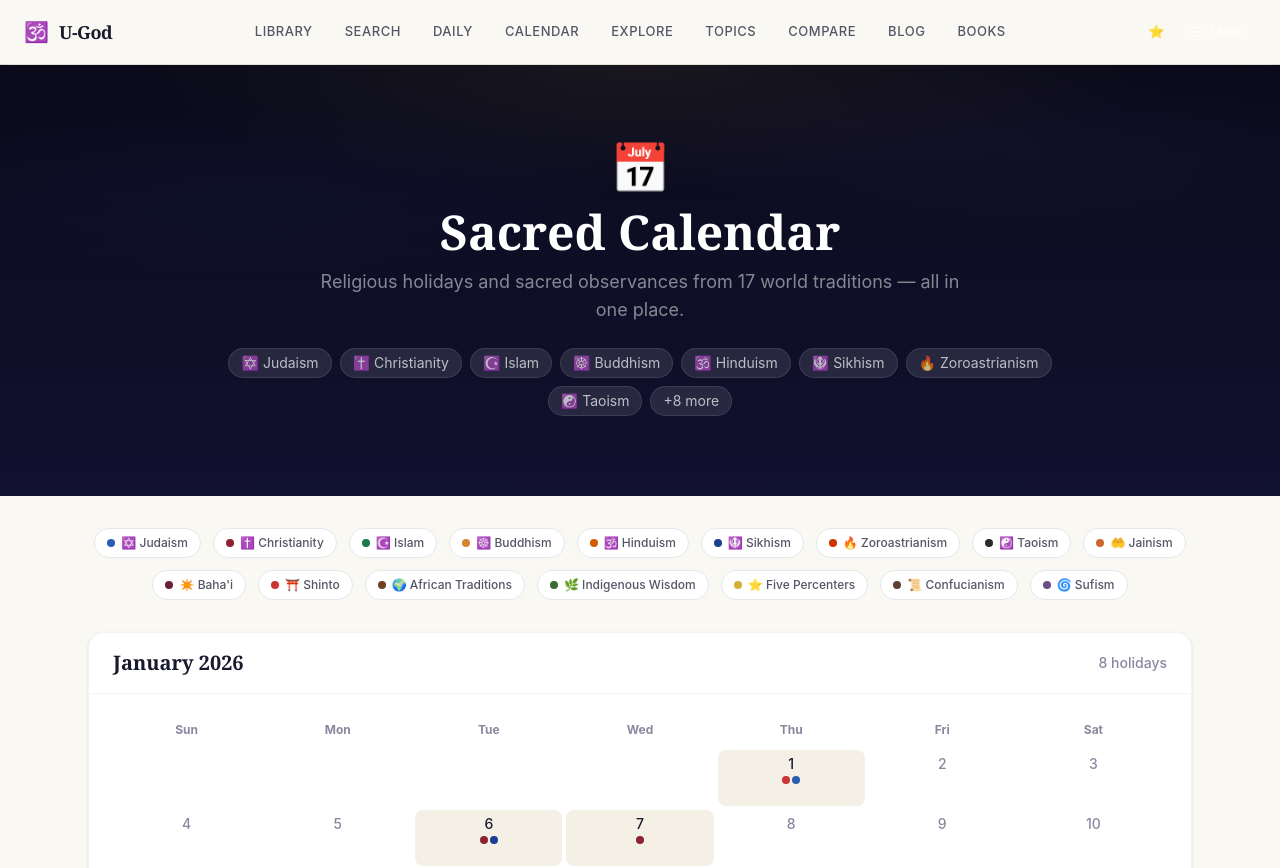
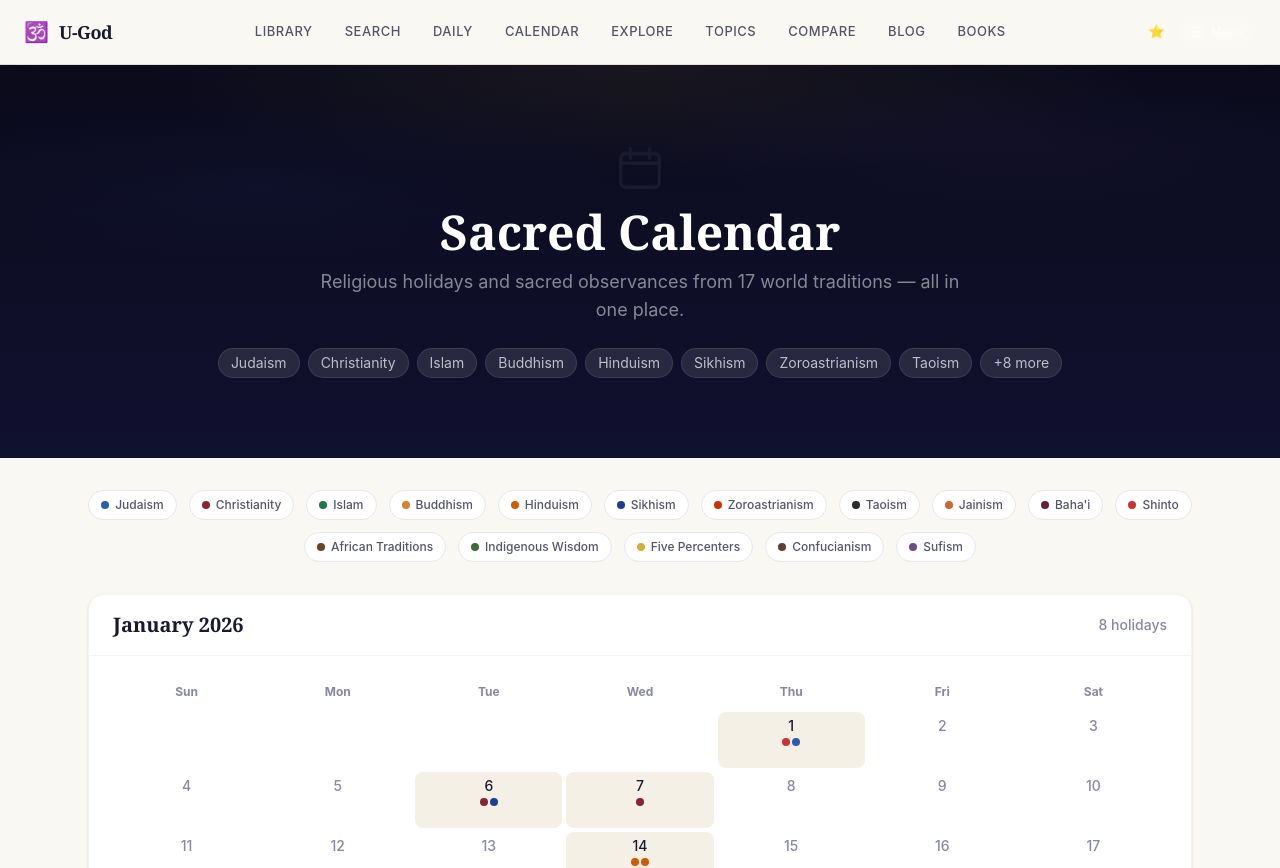
Before and after one commit to abigailleahgoldberg/ugod-app, a Next.js app: page /calendar in a window 1280 px wide. Shown: the top 868 px of the page. Built offline with nearby package versions, Linux system fonts and the light colour scheme.

Commit message:
fix: remove emoji from UI — replace with SVG icons

```diff
--- a/src/app/calendar/page.tsx
+++ b/src/app/calendar/page.tsx
@@ -26,7 +26,7 @@ export default function CalendarPage() {
       {/* Hero */}
       <section className="hero-gradient py-16 sm:py-20">
         <div className="max-w-4xl mx-auto px-4 sm:px-6 text-center">
-          <div className="text-5xl mb-4">📅</div>
+          <div className="mb-4 flex justify-center"><svg width="48" height="48" viewBox="0 0 20 20" fill="none"><rect x="2" y="4" width="16" height="14" rx="2" stroke="currentColor" strokeWidth="1.5"/><path d="M2 8h16M6 2v4M14 2v4" stroke="currentColor" strokeWidth="1.5" strokeLinecap="round"/></svg></div>
           <h1 className="font-display text-3xl sm:text-5xl font-bold text-white mb-3">
             Sacred Calendar
           </h1>
@@ -36,7 +36,7 @@ export default function CalendarPage() {
           <div className="flex flex-wrap justify-center gap-2 mt-6">
             {calendarTraditions.slice(0,8).map(t => (
               <span key={t.key} className="text-sm px-3 py-1 rounded-full bg-white/10 text-white/70 border border-white/10">
-                {t.emoji} {t.name}
+                {t.name}
               </span>
             ))}
             <span className="text-sm px-3 py-1 rounded-full bg-white/10 text-white/70 border border-white/10">
@@ -56,7 +56,7 @@ export default function CalendarPage() {
               className="flex items-center gap-1.5 text-xs font-medium px-3 py-1.5 rounded-full border border-gray-200 hover:border-[var(--gold)] transition-colors bg-white"
             >
               <span className="w-2 h-2 rounded-full flex-shrink-0" style={{ background: t.color }} />
-              <span className="text-[var(--text-secondary)]">{t.emoji} {t.name}</span>
+              <span className="text-[var(--text-secondary)]">{t.name}</span>
             </Link>
           ))}
         </div>
--- a/src/app/holidays/[slug]/page.tsx
+++ b/src/app/holidays/[slug]/page.tsx
@@ -119,19 +119,19 @@ export default async function HolidayPage({ params }: Props) {
               className="inline-flex items-center gap-1.5 text-sm font-semibold px-3 py-1 rounded-full border border-white/20 text-white/70 hover:text-white hover:border-white/40 transition-colors"
               style={{ borderColor: `${trad?.color}60` }}
             >
-              {trad?.emoji} {holiday.tradition}
+              {holiday.tradition}
             </Link>
           </div>
           <h1 className="font-display text-3xl sm:text-5xl font-bold text-white mb-4">{holiday.name}</h1>
           <p className="text-white/50 text-base sm:text-lg max-w-xl mx-auto mb-4">{holiday.description}</p>
           <div className="flex flex-wrap justify-center gap-2 text-sm">
             <span className="px-3 py-1 rounded-full bg-white/10 text-white/70 border border-white/10">
-              📅 {MONTH_NAMES[holiday.month - 1]} {holiday.day}
+              <svg width="14" height="14" viewBox="0 0 20 20" fill="none" style={{ display: 'inline', verticalAlign: 'middle', marginRight: '4px' }}><rect x="2" y="4" width="16" height="14" rx="2" stroke="currentColor" strokeWidth="1.5"/><path d="M2 8h16M6 2v4M14 2v4" stroke="currentColor" strokeWidth="1.5" strokeLinecap="round"/></svg>{MONTH_NAMES[holiday.month - 1]} {holiday.day}
               {holiday.duration && holiday.duration > 1 ? ` – ${holiday.duration} days` : ''}
             </span>
             {holiday.isLunar && (
               <span className="px-3 py-1 rounded-full bg-amber-500/20 text-amber-200 border border-amber-400/30">
-                🌙 Lunar calendar
+                Lunar calendar
               </span>
             )}
           </div>
--- a/src/app/resources/page.tsx
+++ b/src/app/resources/page.tsx
@@ -83,7 +83,7 @@ export default function ResourcesPage() {
         {categories.map((cat) => (
           <div key={cat.name} style={{ marginBottom: 56 }}>
             <div style={{ display: 'flex', alignItems: 'center', gap: 12, marginBottom: 24 }}>
-              <span style={{ fontSize: 32 }}>{cat.emoji}</span>
+              <div style={{ width: 16, height: 16, borderRadius: '50%', background: cat.color, flexShrink: 0, border: '2px solid rgba(0,0,0,0.2)' }} />
               <h2 style={{ fontSize: 28, fontWeight: 900, color: cat.color, margin: 0 }}>{cat.name}</h2>
             </div>
             <div style={{ display: 'grid', gridTemplateColumns: 'repeat(auto-fill,minmax(300px,1fr))', gap: 16 }}>
```
